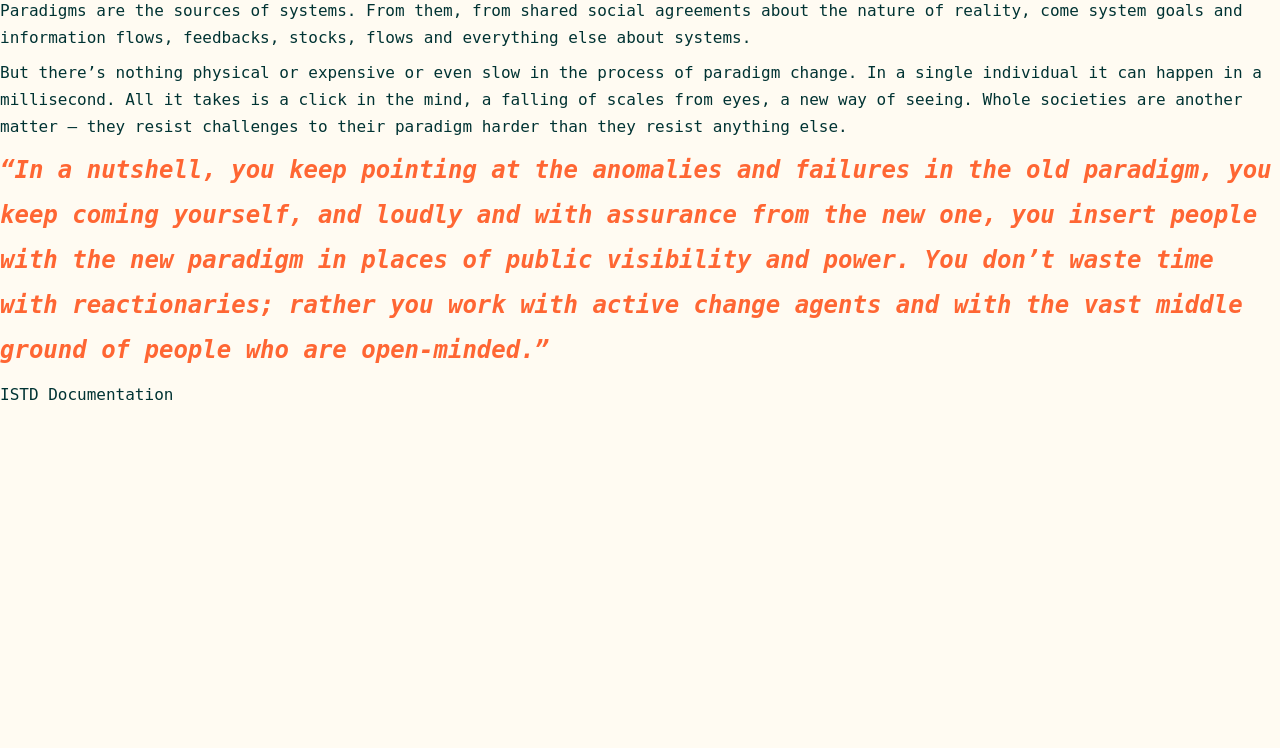
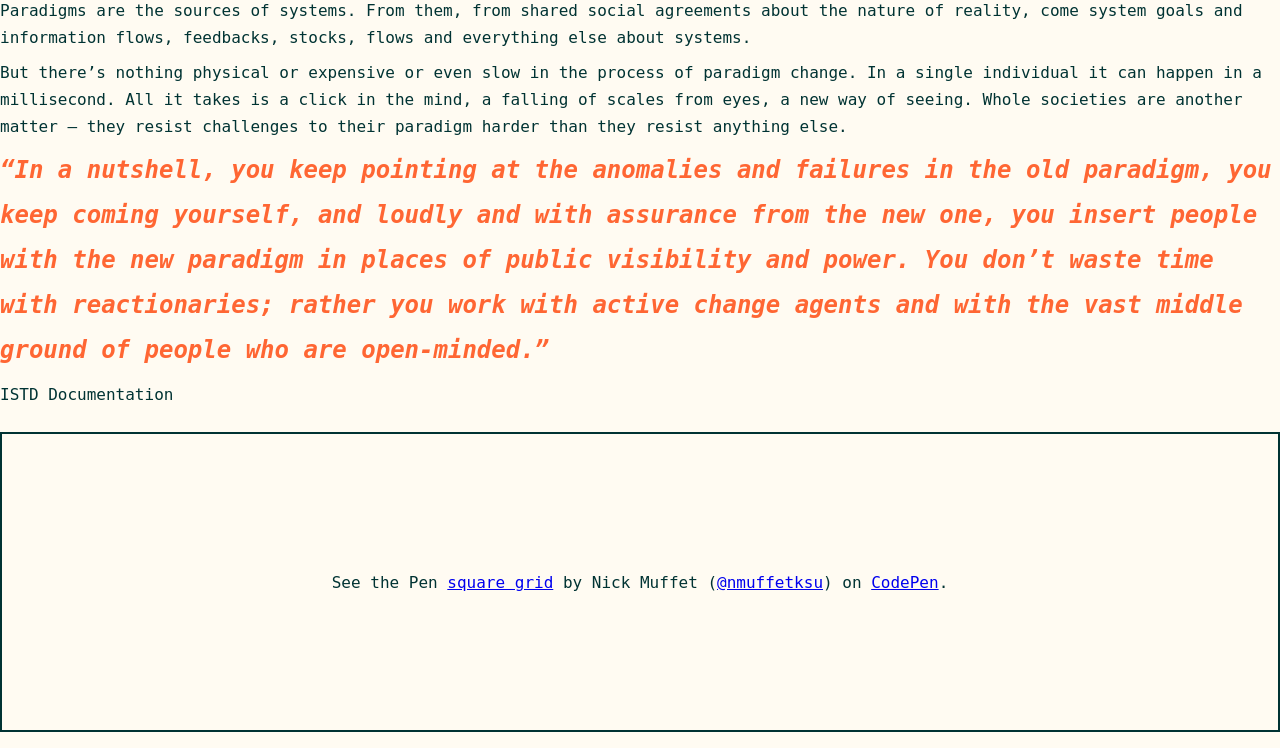
Before and after one commit to nmuffet/ISTD2, a plain HTML site: page index.html in a window 1280 px wide. Shown: the part 7935-8683 px from the top of the page. Before the commit the page ends 8351 px from the top, so only its background shows below. Drawn offline with nearby package versions, Linux system fonts and the light colour scheme; a script that the page names is missing; a web font is replaced by a local one.

Commit message:
Embed codepen

```diff
--- a/index.html
+++ b/index.html
@@ -278,6 +278,12 @@
     <footer>
         <p>ISTD Documentation</p>
     </footer>
+    <p class="codepen" data-height="300" data-default-tab="html,result" data-slug-hash="mdpLdXW" data-editable="true" data-user="nmuffetksu" style="height: 300px; box-sizing: border-box; display: flex; align-items: center; justify-content: center; border: 2px solid; margin: 1em 0; padding: 1em;">
+        <span>See the Pen <a href="https://codepen.io/nmuffetksu/pen/mdpLdXW">
+        square grid</a> by Nick Muffet (<a href="https://codepen.io/nmuffetksu">@nmuffetksu</a>)
+        on <a href="https://codepen.io">CodePen</a>.</span>
+      </p>
+      <script async src="https://cpwebassets.codepen.io/assets/embed/ei.js"></script>
 </body>
 
 </html>
```
